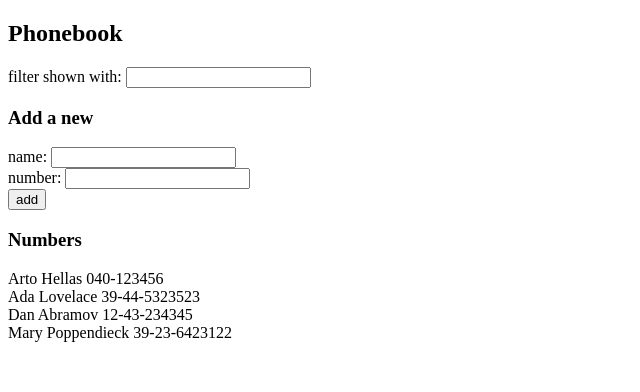
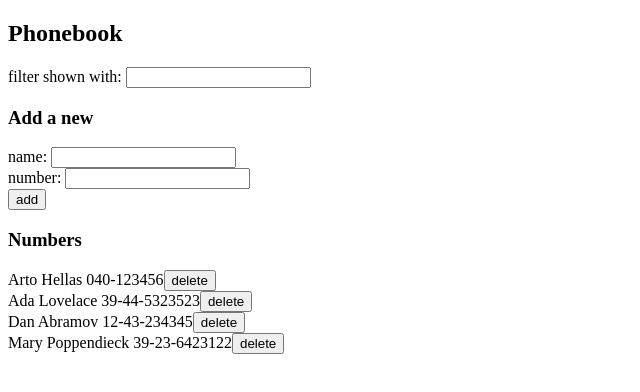
Before and after one commit to linhenry/full-stack-open-2020, a React (Create React App) app in the folder part2/phonebook/: page / in a window 1280 px wide. Shown: the top 392 px of the page, without its empty margins (0-640 px from the left). Built offline with nearby package versions, Linux system fonts and the light colour scheme; data requests are answered from the project's data file.

Commit message:
Exercise 2.17 completed

```diff
--- a/part2/phonebook/src/App.js
+++ b/part2/phonebook/src/App.js
@@ -38,6 +38,14 @@ const App = () => {
         }
     }
 
+    const removePerson = (id) => {
+        personService
+            .remove(id)
+            .then(response => {
+                setPersons(persons.filter(person => person.id !== id))
+            })
+    }
+
     const handleNameChange = (event) => {
         setNewName(event.target.value)
     }
@@ -68,7 +76,9 @@ const App = () => {
                 handleNumberChange={handleNumberChange}
             />
             <h3>Numbers</h3>
-            <Persons persons={filteredPersons} />
+            <Persons
+                persons={filteredPersons}
+                removePerson={removePerson} />
         </div>
     )
 }
--- a/part2/phonebook/src/components/Persons.js
+++ b/part2/phonebook/src/components/Persons.js
@@ -1,16 +1,24 @@
 import React from 'react';
 
-const Person = ({ person }) => {
+const Person = ({ person, removePerson }) => {
     return (
-        <div>{person.name} {person.number}</div>
+        <div>
+            {person.name} {person.number}
+            <button onClick={
+                () => {
+                    if (window.confirm(`Delete ${person.name}?`))removePerson(person.id)}}>delete</button>
+        </div>
     )
 }
-const Persons = (props) => {
+const Persons = ({persons, removePerson}) => {
     return (
         <div>
-            {props.persons.map(person => {
+            {persons.map(person => {
                 return (
-                    <Person key={person.name} person={person} />
+                    <Person
+                        removePerson={removePerson}
+                        key={person.id}
+                        person={person} />
                 )
             })}
         </div>
--- a/part2/phonebook/src/services/person.js
+++ b/part2/phonebook/src/services/person.js
@@ -11,8 +11,9 @@ const create = newObject => {
   return request.then(response => response.data)
 }
 
-// const update = (id, newObject) => {
-//   return axios.put(`${baseUrl}/${id}`, newObject)
-// }
+const remove = id => {
+  const request = axios.delete(`${baseUrl}/${id}`)
+  return request.then(response => response.data)
+}
 
-export default { getAll, create }
+export default { getAll, create, remove }
```
